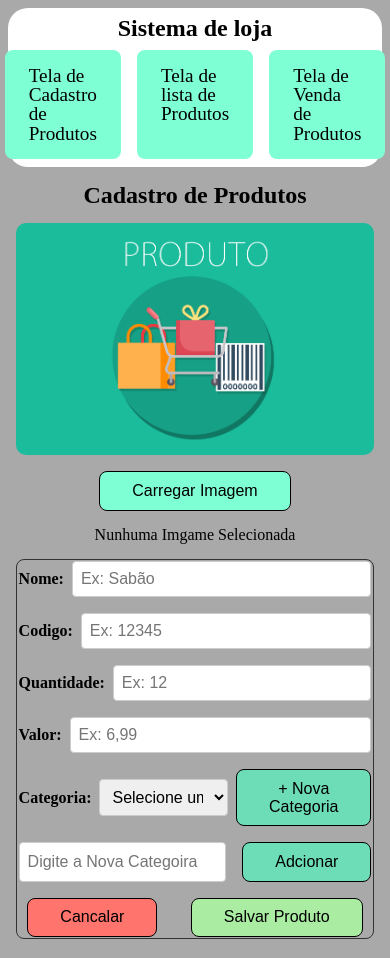
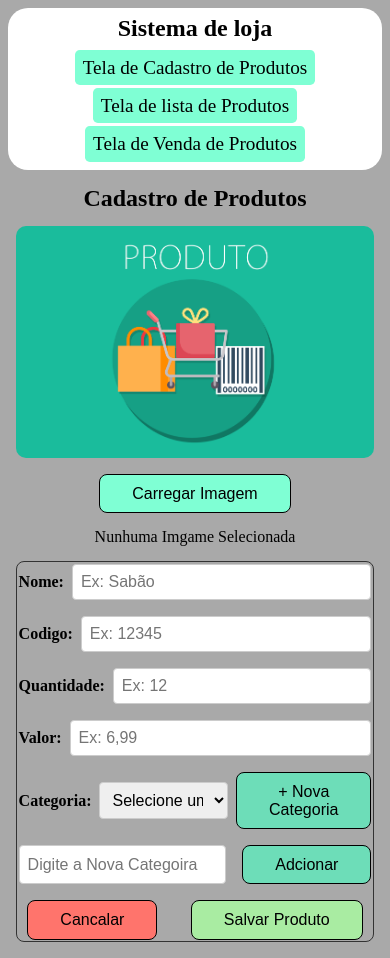
Before and after one commit to samuelsoares14/TelaDeCadastros, a plain HTML site: page index.html in a window 390 px wide. Drawn offline with Linux system fonts and the light colour scheme.

Commit message:
ajuste na nav bar

```diff
--- a/styles.css
+++ b/styles.css
@@ -62,4 +62,15 @@ body {
     font-size: 1.5rem;
     font-weight: 600;
     }
+    .nav-bar-lista{
+        display: flex;
+        flex-direction: column;
+        gap: 3px;
+        align-items: center;
+    }
+    .lista-links {
+    background-color: aquamarine;
+    padding: .5rem .5rem;
+    border-radius: .3rem;
 }
+}
```
